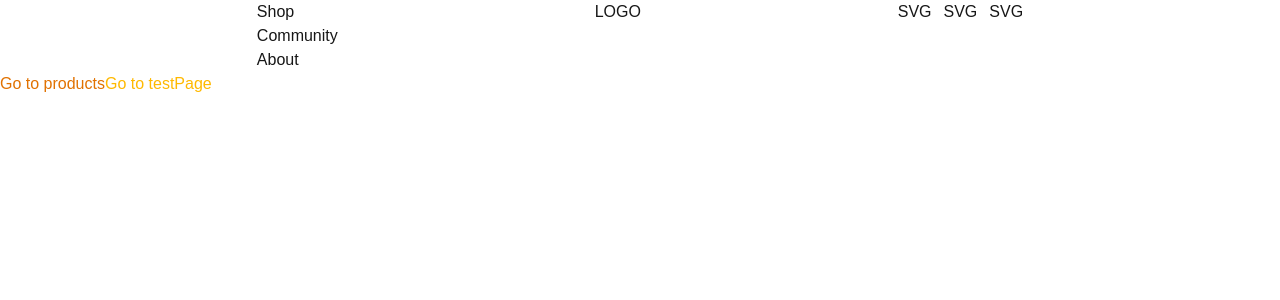
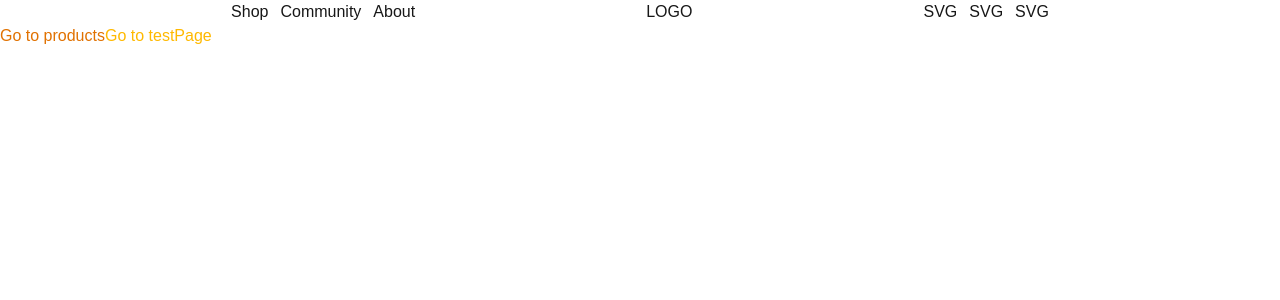
Before and after one commit to sagecave/web_9tseven, a Next.js app: page / in a window 1280 px wide. Shown: the top 300 px of the page. Built offline with nearby package versions, Linux system fonts and the light colour scheme.

Commit message:
small fixes

```diff
--- a/components/Hamburger/HamburgerMenu.jsx
+++ b/components/Hamburger/HamburgerMenu.jsx
@@ -41,7 +41,7 @@ const HamburgerMenu = () => {
       <nav className="w-full">
         <div className={"hidden  md:flex md:justify-evenly"}>
           <div>
-            <ul>
+            <ul className="flex gap-3 ">
               <li>
                 <Link href="#">Shop</Link>
               </li>
--- a/src/app/layout.js
+++ b/src/app/layout.js
@@ -13,8 +13,8 @@ const geistMono = Geist_Mono({
 });
 
 export const metadata = {
-  title: "Create Next App",
-  description: "Generated by create next app",
+  title: "9TSEVEN find freedom and happiness",
+  description: "A clothing brand that helps you find freedom and happiness through a community of like-minded people — and by encouraging personal growth through running.",
 };
 
 export default function RootLayout({ children }) {
```
